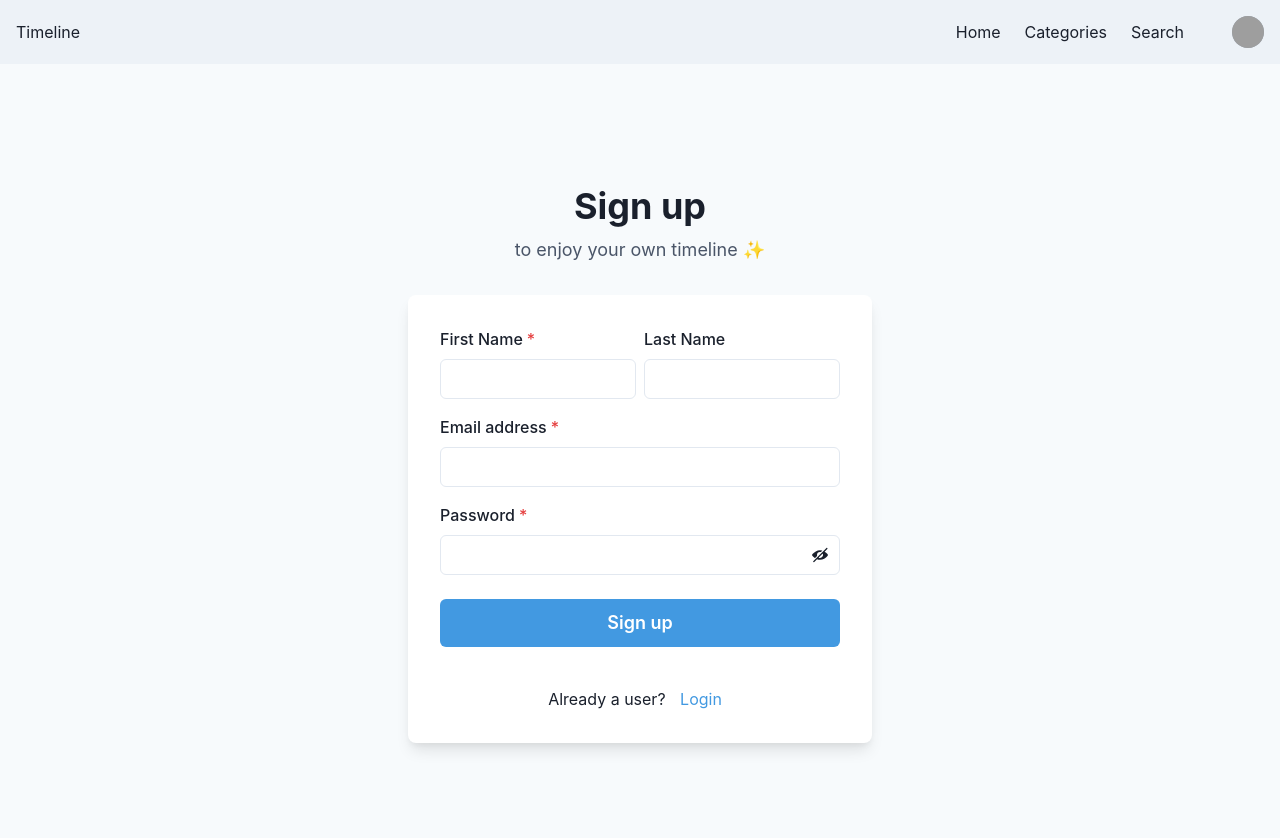
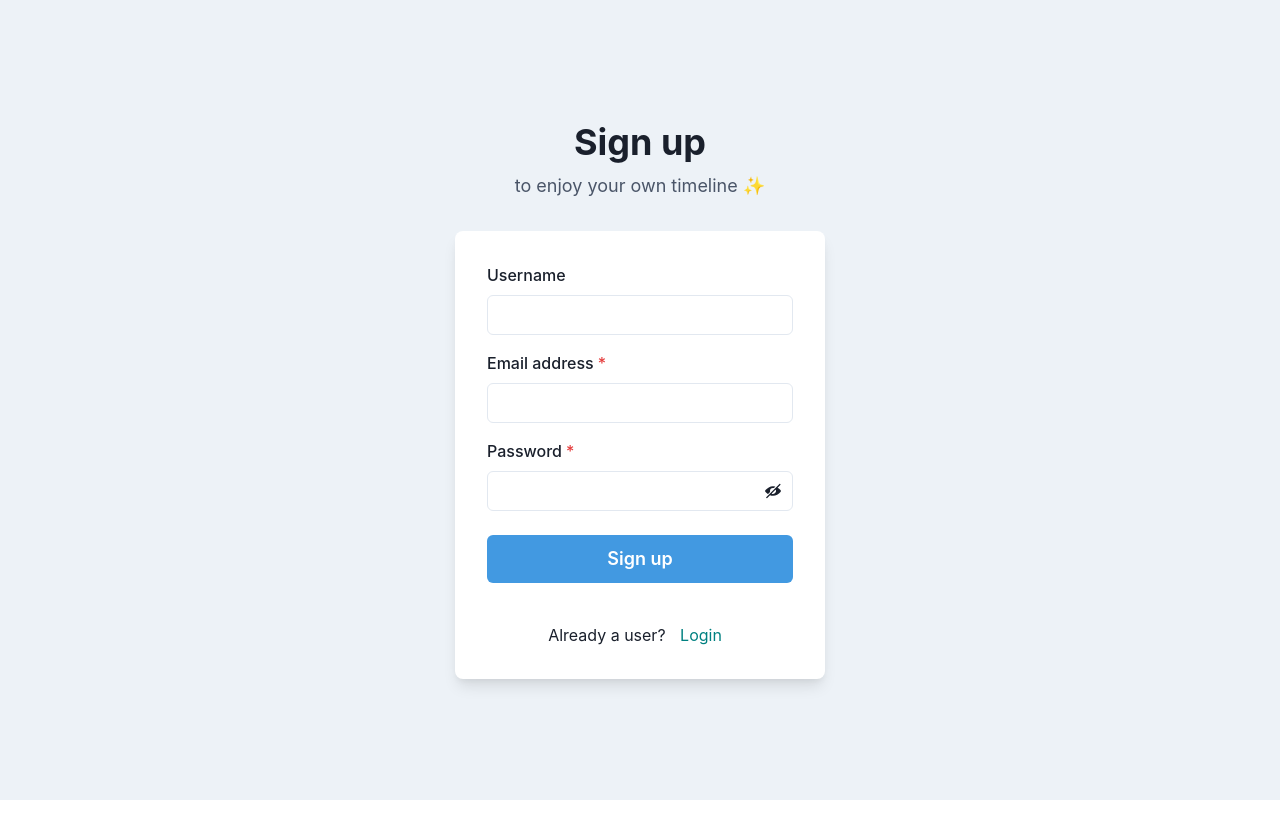
Before and after one commit to jyang54/TimelineDotCom-FE, a React (Create React App) app: page /signup in a window 1280 px wide. Shown: the top 838 px of the page. After the commit the page ends 800 px from the top, so only its background shows below. Built offline with nearby package versions, Linux system fonts and the light colour scheme; grey boxes are pictures that could not be loaded.

Commit message:
Hidden navbar on login and signup pages

```diff
--- a/src/App.js
+++ b/src/App.js
@@ -1,5 +1,10 @@
 import React, { Component } from "react";
-import { BrowserRouter as Router, Route, Switch } from "react-router-dom";
+import {
+  BrowserRouter as Router,
+  Route,
+  Switch,
+  useLocation,
+} from "react-router-dom";
 import "./App.css";
 // import 'semantic-ui-css/semantic.min.css';
 
@@ -14,16 +19,15 @@ import Navbar from "./component/Navbar/navbar";
 import Login from "./component/Login/login-page";
 import Profile from "./component/Profile/profile-page";
 
-class App extends Component {
-  render() {
+function App() {
   return (
     <ChakraProvider>
       <Router>
         <Navbar />
         <Switch>
-            <Route exact path="/" component={Login}/>
-            <Route exact path="/profile" component={Profile}/>
-            <Route exact path="/Home" component={Home} />
+          <Route exact path="/" component={Login} />
+          <Route exact path="/profile" component={Profile} />
+          <Route exact path="/home" component={Home} />
           <Route exact path="/login" component={Login} />
           <Route exact path="/signup" component={SignupCard} />
           <Route exact path="/user" component={User} />
@@ -34,5 +38,5 @@ class App extends Component {
     </ChakraProvider>
   );
 }
-}
+
 export default App;
--- a/src/component/Navbar/navbar.js
+++ b/src/component/Navbar/navbar.js
@@ -9,15 +9,11 @@ import {
   MenuList,
   MenuItem,
   MenuDivider,
-  useDisclosure,
-  useColorModeValue,
   Stack,
-  useColorMode,
   Center,
   HStack,
 } from "@chakra-ui/react";
-import { MoonIcon, SunIcon } from "@chakra-ui/icons";
-import { Link as ReactLink } from "react-router-dom";
+import { Link as ReactLink, useLocation } from "react-router-dom";
 
 const Links = ["Home", "Categories", "Search"];
 
@@ -28,7 +24,7 @@ const NavItem = ({ children }) => (
     rounded={"md"}
     _hover={{
       textDecoration: "none",
-      bg: useColorModeValue("gray.200", "gray.700"),
+      bg: "gray.200",
     }}
     as={ReactLink}
     to={`/${children}`}
@@ -38,11 +34,11 @@ const NavItem = ({ children }) => (
 );
 
 function Navbar() {
-  const { colorMode, toggleColorMode } = useColorMode();
-  const { isOpen, onOpen, onClose } = useDisclosure();
+  const { pathname } = useLocation();
+  if (pathname === "/login" || pathname === "/signup") return null;
   return (
     <>
-      <Box bg={useColorModeValue("gray.100", "gray.900")} px={4}>
+      <Box bg="gray.100" px={4}>
         <Flex h={16} alignItems={"center"} justifyContent={"space-between"}>
           <HStack as={"nav"} spacing={4} display={{ base: "none", md: "flex" }}>
             <Box>Timeline</Box>
--- a/src/component/Register/register.js
+++ b/src/component/Register/register.js
@@ -18,18 +18,17 @@ import {
 } from "@chakra-ui/react";
 import { useState } from "react";
 import { ViewIcon, ViewOffIcon } from "@chakra-ui/icons";
+import { Link as ReactLink } from "react-router-dom";
 
 function SignupCard() {
+  const [username, setUsername] = useState("");
+  const [emai, setEmail] = useState("");
+  const [password, setPassword] = useState("");
   const [showPassword, setShowPassword] = useState(false);
   const toast = useToast();
 
   return (
-    <Flex
-      minH={"100vh"}
-      align={"center"}
-      justify={"center"}
-      bg={useColorModeValue("gray.50", "gray.800")}
-    >
+    <Flex minH={"100vh"} align={"center"} justify={"center"} bg={"gray.100"}>
       <Stack spacing={8} mx={"auto"} maxW={"lg"} py={12} px={6}>
         <Stack align={"center"}>
           <Heading fontSize={"4xl"} textAlign={"center"}>
@@ -39,27 +38,12 @@ function SignupCard() {
             to enjoy your own timeline ✨
           </Text>
         </Stack>
-        <Box
-          rounded={"lg"}
-          bg={useColorModeValue("white", "gray.700")}
-          boxShadow={"lg"}
-          p={8}
-        >
+        <Box rounded={"lg"} bg={"white"} boxShadow={"lg"} p={8}>
           <Stack spacing={4}>
-            <HStack>
-              <Box>
-                <FormControl id="firstName" isRequired>
-                  <FormLabel>First Name</FormLabel>
-                  <Input type="text" />
-                </FormControl>
-              </Box>
-              <Box>
-                <FormControl id="lastName">
-                  <FormLabel>Last Name</FormLabel>
-                  <Input type="text" />
-                </FormControl>
-              </Box>
-            </HStack>
+            <FormControl id="userName">
+              <FormLabel>Username</FormLabel>
+              <Input type="text" />
+            </FormControl>
             <FormControl id="email" isRequired>
               <FormLabel>Email address</FormLabel>
               <Input type="email" />
@@ -104,7 +88,10 @@ function SignupCard() {
             </Stack>
             <Stack pt={6}>
               <Text align={"center"}>
-                Already a user? <Link color={"blue.400"}>Login</Link>
+                Already a user?{" "}
+                <Link as={ReactLink} color={"teal"} to="/login">
+                  Login
+                </Link>
               </Text>
             </Stack>
           </Stack>
```
Lines whose indentation alone changed are shown as unchanged.
